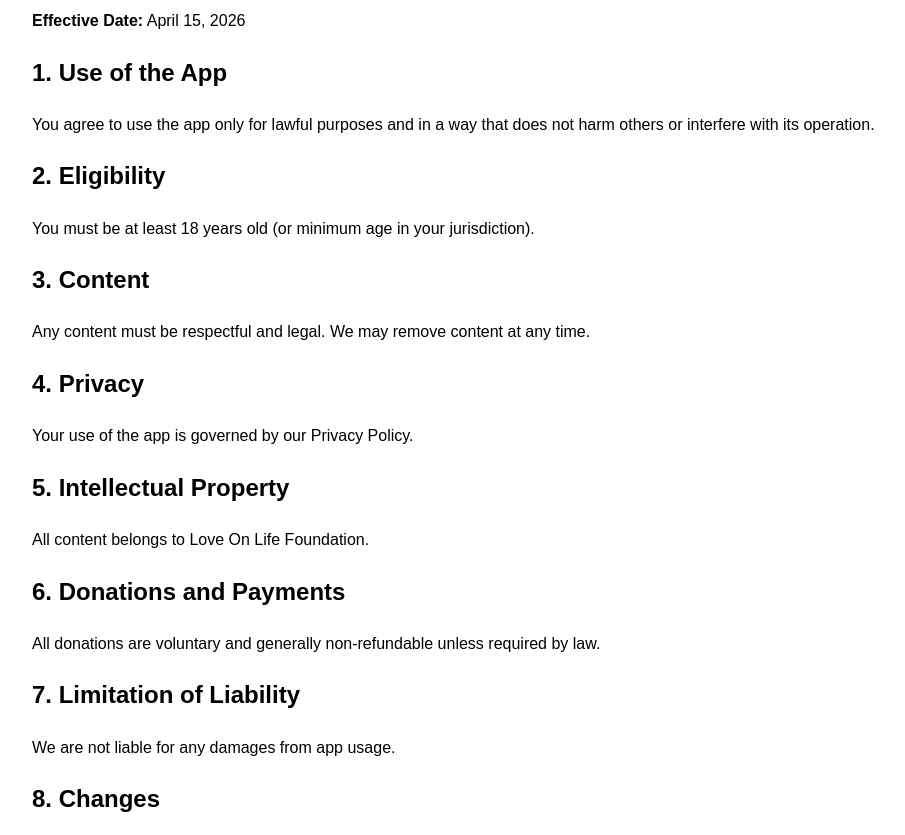
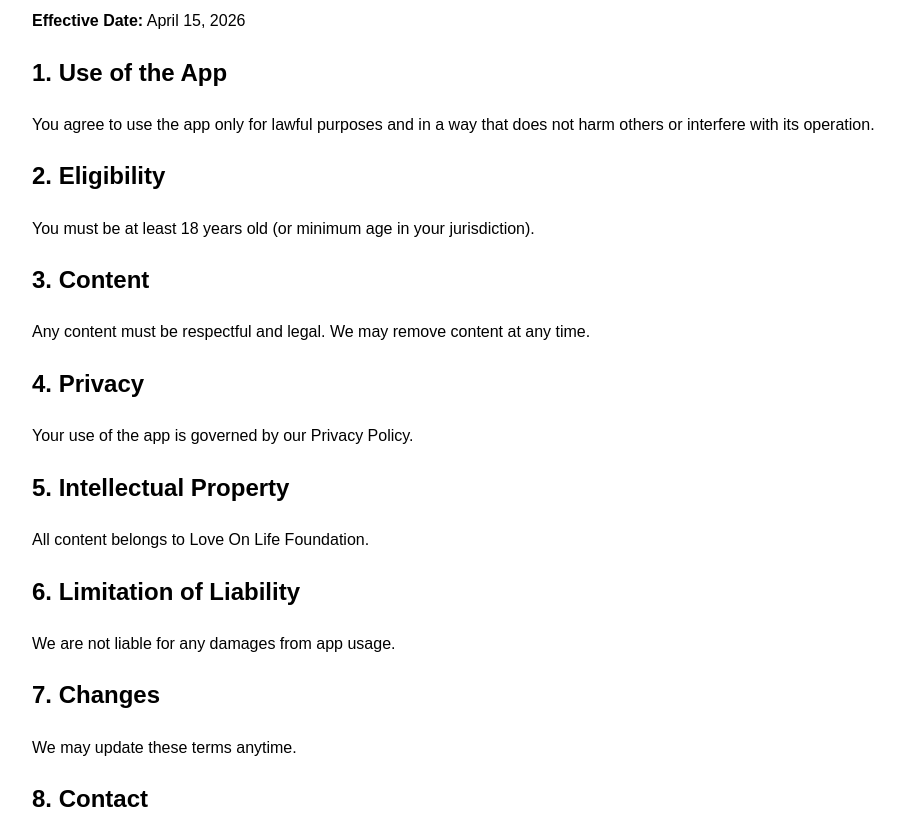
Before and after one commit to hamzaeh04/loveonlife-policy, a plain HTML site: page term_condition.html in a window 1280 px wide. Shown: the part 106-941 px from the top of the page, without its empty margins (158-1063 px from the left). Drawn offline with Linux system fonts and the light colour scheme.

Commit message:
term condition updated

```diff
--- a/term_condition.html
+++ b/term_condition.html
@@ -26,16 +26,16 @@
 <h2>5. Intellectual Property</h2>
 <p>All content belongs to Love On Life Foundation.</p>
 
-<h2>6. Donations and Payments</h2>
-<p>All donations are voluntary and generally non-refundable unless required by law.</p>
+<!-- <h2>6. Donations and Payments</h2>
+<p>All donations are voluntary and generally non-refundable unless required by law.</p> -->
 
-<h2>7. Limitation of Liability</h2>
+<h2>6. Limitation of Liability</h2>
 <p>We are not liable for any damages from app usage.</p>
 
-<h2>8. Changes</h2>
+<h2>7. Changes</h2>
 <p>We may update these terms anytime.</p>
 
-<h2>9. Contact</h2>
+<h2>8. Contact</h2>
 <p>Email: loveonlifefoundation@gmail.com</p>
 
 </body>
```
